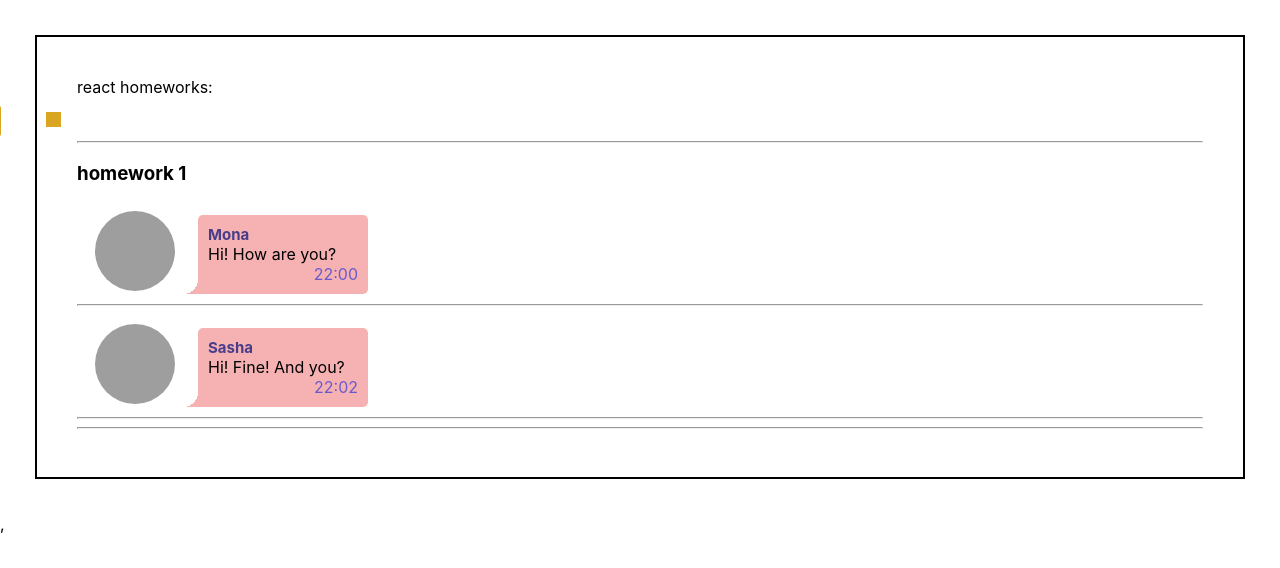
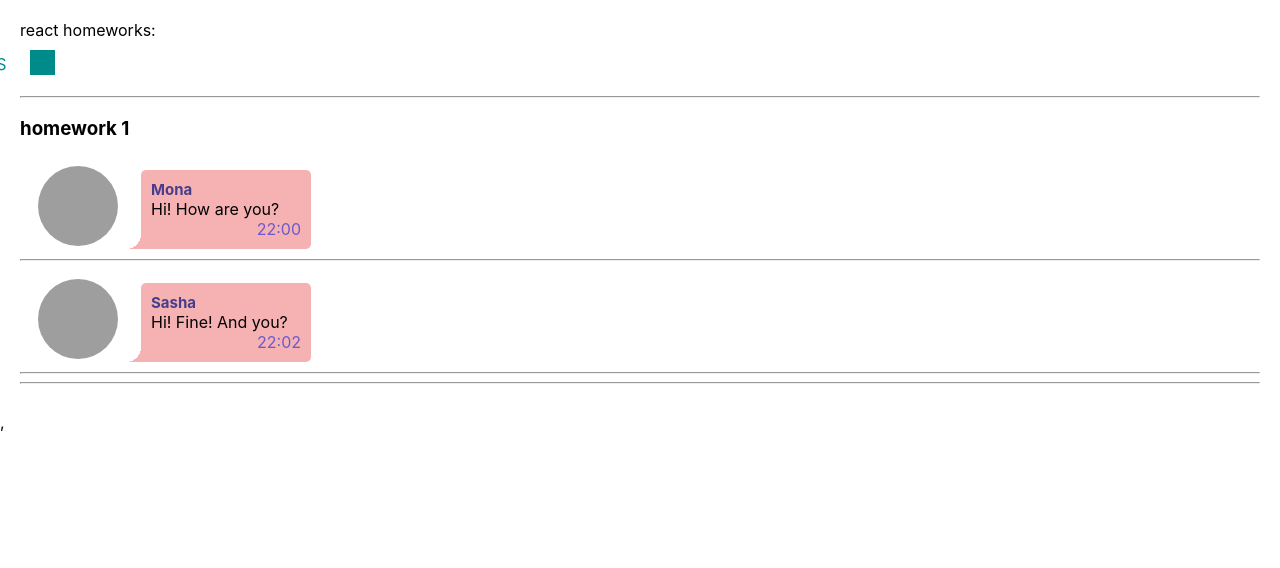
Before and after one commit to MonaMag/homeworks-ignat, a React (Create React App) app: page /#/pre-junior in a window 1280 px wide. Shown: the top 568 px of the page. Built offline with nearby package versions, Linux system fonts and the light colour scheme; grey boxes are pictures that could not be loaded.

Commit message:
HW-12.2 new style for menu

```diff
--- a/src/p1-main/m1-ui/u1-app/App.module.css
+++ b/src/p1-main/m1-ui/u1-app/App.module.css
@@ -1,5 +1,7 @@
 .App {
-    margin: 35px;
-    padding: 40px;
-    border: black solid  2px;
+    max-width: 1366px;
+    min-width: 360px;
+    margin: auto;
+    background: white;
+    padding: 20px;
 }
--- a/src/p2-homeworks/h5/Header.module.css
+++ b/src/p2-homeworks/h5/Header.module.css
@@ -1,41 +1,29 @@
-.header {
+.link {
+    text-decoration: none;
+    color: darkcyan;
     margin: 10px;
+    padding: 4px;
 }
-.menu{
-    width: 350px;
+
+.link:hover {
+    color: darkslategray;
+}
+
+.toggle {
+    width: 25px;
+    height: 25px;
+    margin: 10px;
+    background: darkcyan;
+}
+
+.menu {
+    display: flex;
+    width: 400px;
     transition-duration: 500ms;
-    transform: translate(-360px);
+    transform: translateX(-350px);
 }
+
 .menu:hover {
     transition-duration: 500ms;
-    transform: translate(0);
+    transform: translateX(0px);
 }
-
-.toggleBlock {
-    margin: 5px 0 0px 35px;
-    width: 15px;
-    height: 15px;
-    background-color: goldenrod;
-    display: inline-block;
-}
-
-.menu a {
-    text-decoration: none;
-    font-weight: 900;
-    border: 1px solid goldenrod;
-    border-radius: 3px;
-    padding: 5px;
-    margin-right: 10px;
-
-}
-.menu a:hover {
-    color: darkmagenta;
-    background-color: #ddd;
-    border-color: darkmagenta;
-}
-
-.menu a.menuActive {
-    color: darkmagenta;
-    background-color: #ddd;
-    border-color: darkmagenta;
-}
--- a/src/p2-homeworks/h5/Header.tsx
+++ b/src/p2-homeworks/h5/Header.tsx
@@ -1,18 +1,17 @@
-import React, {useState} from 'react'
+import React from 'react'
 import {NavLink} from 'react-router-dom'
 import s from './Header.module.css'
 import {PATH} from './Routes'
 
 function Header() {
     return (
-        <div className={s.header}>
-                <nav className={s.menu}>
-                    <NavLink to={PATH.PRE_JUNIOR}  activeClassName={s.menuActive}>PreJunior</NavLink>
-                    <NavLink to={PATH.JUNIOR}  activeClassName={s.menuActive}>Junior</NavLink>
-                    <NavLink to={PATH.JUNIOR_PLUS} activeClassName={s.menuActive}>JuniorPlus</NavLink>
-                    <span className={s.toggleBlock}/>
-                </nav>
-
+        <div>
+            <nav className={s.menu}>
+                <NavLink to={PATH.PRE_JUNIOR} className={s.link} activeClassName={s.activeLink}>PRE_JUNIOR</NavLink>
+                <NavLink to={PATH.JUNIOR} className={s.link} activeClassName={s.activeLink}>JUNIOR</NavLink>
+                <NavLink to={PATH.JUNIOR_PLUS} className={s.link} activeClassName={s.activeLink}>JUNIOR_PLUS</NavLink>
+                <div className={s.toggle}/>
+            </nav>
         </div>
     )
 }
```
